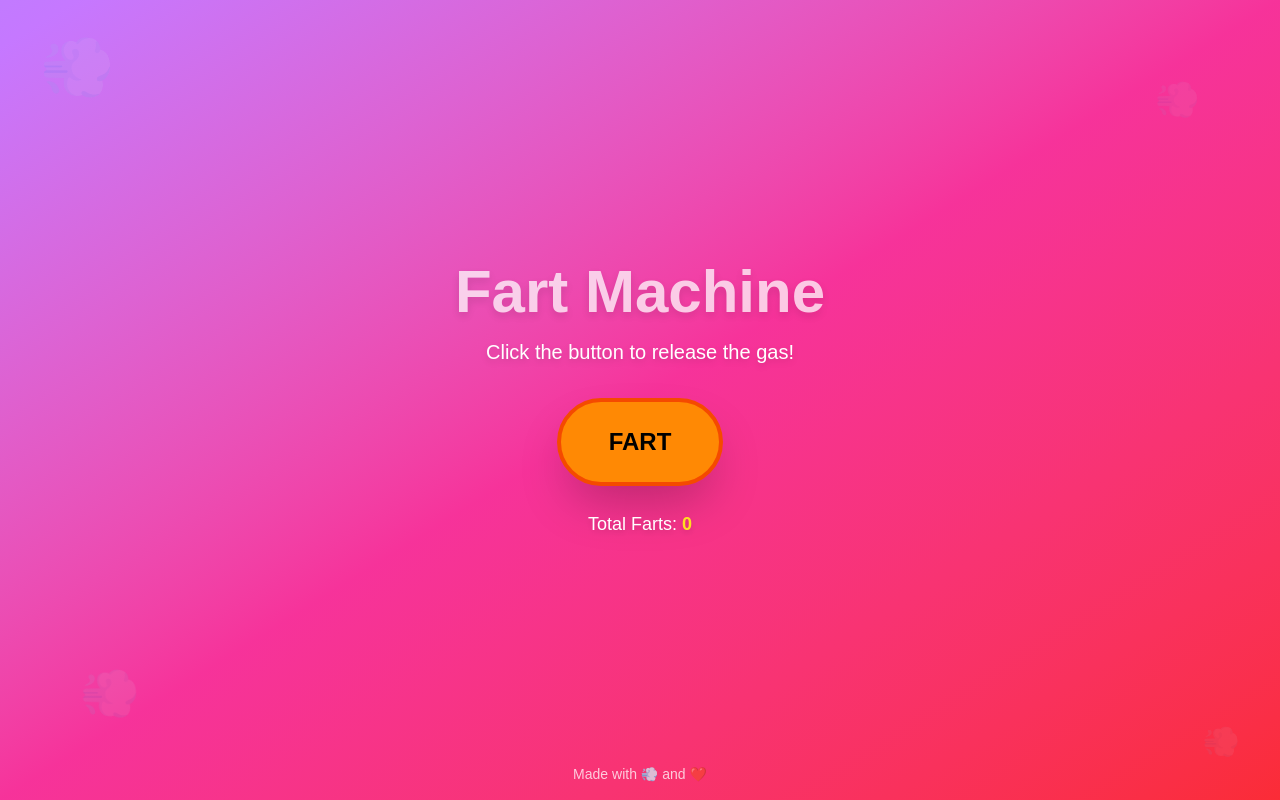
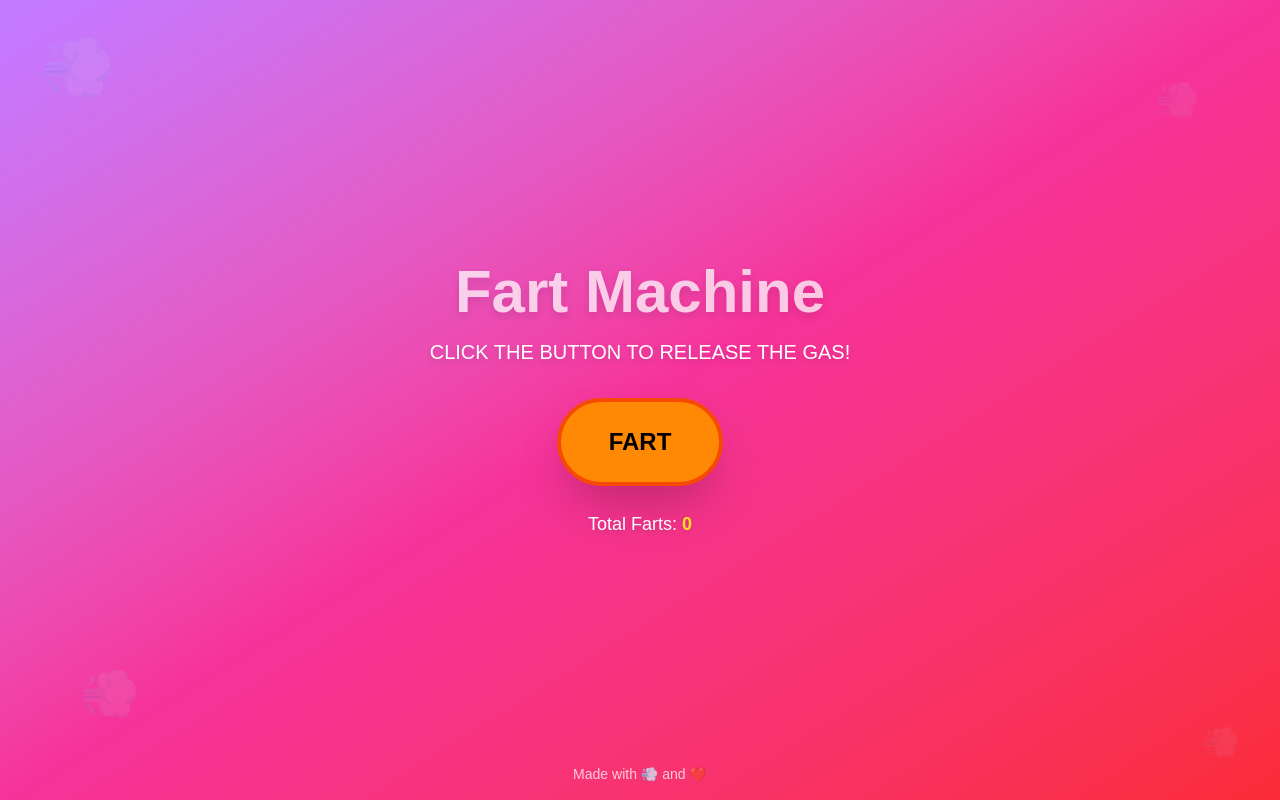
Before and after one commit to ns-test-org/teasdf, a Next.js app in the folder packages/teasdf/: page / in a window 1280 px wide. Built offline with nearby package versions, Linux system fonts and the light colour scheme.

Commit message:
AI chat session: Updated code and files

```diff
--- a/packages/teasdf/src/app/page.tsx
+++ b/packages/teasdf/src/app/page.tsx
@@ -36,7 +36,7 @@ export default function FartApp() {
           Fart Machine
         </h1>
         <p className="text-xl text-white mb-8 drop-shadow-md">
-          Click the button to release the gas!
+          CLICK THE BUTTON TO RELEASE THE GAS!
         </p>
 
         <button
```
